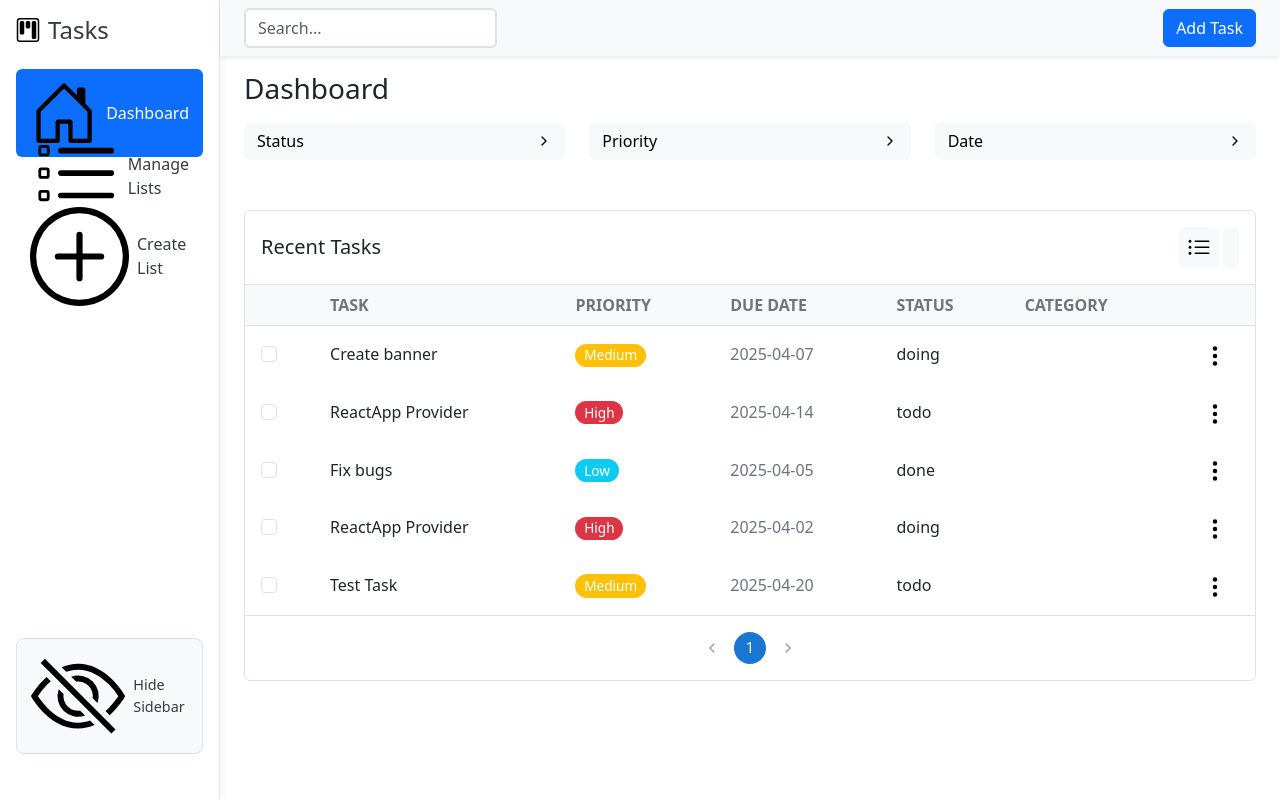
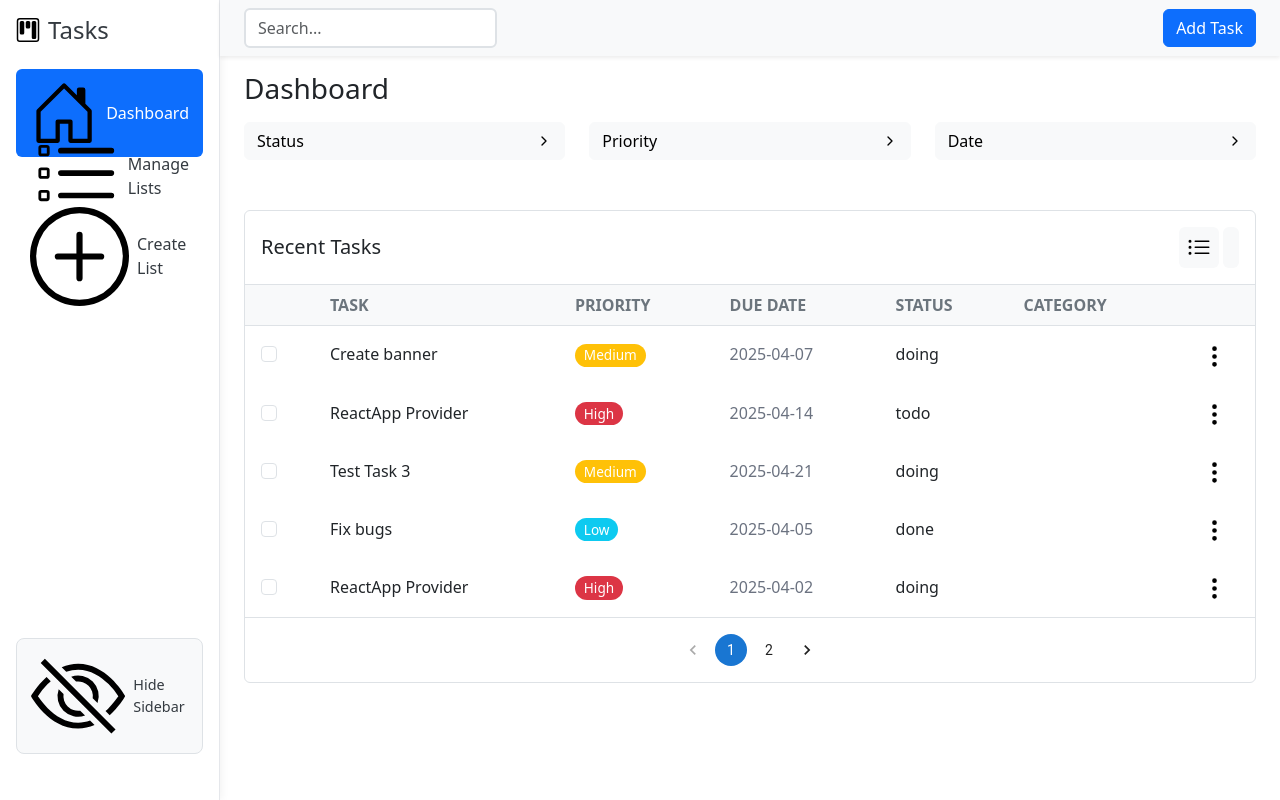
Before and after one commit to zeyadwaled25/Task-Management-System, a React (Vite) app: page / in a window 1280 px wide. Built offline with nearby package versions, Linux system fonts and the light colour scheme; data requests are answered from the project's data file.

Commit message:
change some structure, add option of task in table and handle delete

```diff
--- a/src/BackEnd/db.json
+++ b/src/BackEnd/db.json
@@ -24,6 +24,18 @@
           "priority": "High",
           "date": "2025-04-14",
           "keywords": []
+        },
+        {
+          "id": 1745261689984,
+          "name": "Test Task 3",
+          "description": "Test Task 3",
+          "status": "doing",
+          "priority": "Medium",
+          "date": "2025-04-21",
+          "keywords": [
+            "Test Task 3"
+          ],
+          "listId": "1"
         }
       ]
     },
--- /dev/null
+++ b/src/components/Table/Options/Options.css
@@ -0,0 +1,22 @@
+.options {
+  left: 50%;
+  top: 0;
+  transform: translate(-50%, -100%);
+  z-index: 1;
+  overflow: hidden;
+}
+
+.options button {
+  transition: 0.1s;
+}
+.options button svg:hover {
+  color: inherit !important;
+}
+.options button.edit:hover {
+  background-color: #0d6efd;
+  color: white !important;
+}
+.options button.delete:hover {
+  background-color: #dc3545;
+  color: white !important;
+}
--- /dev/null
+++ b/src/components/Table/Options/Options.jsx
@@ -0,0 +1,45 @@
+import { useState, useRef, useEffect } from "react";
+import { PencilSquare, ThreeDotsVertical, Trash } from "react-bootstrap-icons";
+import "./Options.css";
+import { useModal } from "../../../context/ModalContext";
+
+function Options({ onEdit, onDelete }) {
+  const [open, setOpen] = useState(false);
+  const menuRef = useRef();
+  const { openModal } = useModal();
+
+  const handleClickOutside = (e) => {
+    if (menuRef.current && !menuRef.current.contains(e.target)) {
+      setOpen(false);
+    }
+  };
+
+  useEffect(() => {
+    document.addEventListener("mousedown", handleClickOutside);
+    return () => document.removeEventListener("mousedown", handleClickOutside);
+  }, []);
+
+  return (
+    <div className="position-relative" ref={menuRef}>
+      <ThreeDotsVertical size={25}
+        onClick={() => setOpen(!open)}
+      />
+      {open && (
+        <div className="options bg-white border rounded shadow-sm position-absolute" style={{ minWidth: "120px" }}>
+          <button className="dropdown-item edit text-info py-1 px-2 d-flex align-items-center justify-content-center gap-1"
+            onClick={() => openModal("addTask")}
+          >
+            Edit <PencilSquare />
+          </button>
+          <button className="dropdown-item delete text-danger py-1 px-2 d-flex align-items-center justify-content-center gap-1"
+            onClick={onDelete}
+          >
+            Delete <Trash />
+          </button>
+        </div>
+      )}
+    </div>
+  )
+}
+
+export default Options;
--- a/src/components/Table/Table.css
+++ b/src/components/Table/Table.css
@@ -23,10 +23,6 @@
 .filter .dropdown-item.active {
   background-color: #0d6efd;
   color: white;
-}
-
-.table-responsive {
-  overflow-x: auto;
 }
 
 .table .btn {
--- a/src/components/Table/Table.jsx
+++ b/src/components/Table/Table.jsx
@@ -1,28 +1,20 @@
-import { useEffect, useState } from "react";
+import { useEffect, useMemo, useState } from "react";
 import Filter from "./Filter";
 import "./Table.css";
 import { Grid3x3Gap, ListUl, ThreeDotsVertical } from "react-bootstrap-icons";
 import { Pagination } from "@mui/material";
+import Options from "./Options/Options";
 
 function Table() {
+  // State
   const tableSize = 5
   const [tasks, setTasks] = useState([]);
   const [pagination, setPagination] = useState({
+    currentPage: 1,
     count: Math.ceil(tasks.length / tableSize),
     from: 0,
     to: tableSize
   })
-  useEffect(() => {
-    setPagination(prev => ({
-      ...prev,
-      count: Math.ceil(tasks.length / tableSize)
-    }));
-  }, [tasks.length]);
-  const handlePagination = (e, page) => {
-    const from = (page - 1) * tableSize
-    const to = from + tableSize
-    setPagination({...pagination, from, to})
-  }
 
   const [filterOptions, setFilterOptions] = useState({
     priority: "",
@@ -30,21 +22,12 @@ function Table() {
     date: "",
   });
 
-  const handleCheckboxChange = (taskId) => {
-    setTasks(tasks.map(task =>
-      task.id === taskId ? { ...task, selected: !task.selected } : task
-    ));
-  };
-
-  const filteredTasks = tasks
-    .filter((task) => {
-      const matchesPriority =
-        !filterOptions.priority || task.priority === filterOptions.priority;
-      const matchesStatus =
-        !filterOptions.status || task.status === filterOptions.status;
+  const filteredTasks = useMemo(() => {
+    return tasks.filter((task) => {
+      const matchesPriority = !filterOptions.priority || task.priority === filterOptions.priority;
+      const matchesStatus = !filterOptions.status || task.status === filterOptions.status;
       return matchesPriority && matchesStatus;
-    })
-    .sort((a, b) => {
+    }).sort((a, b) => {
       if (filterOptions.date === "Newest") {
         return new Date(b.date) - new Date(a.date);
       } else if (filterOptions.date === "Oldest") {
@@ -53,14 +36,26 @@ function Table() {
         return 0;
       }
     });
-    // Update pagination when tasks change
-    useEffect(() => {
-      setPagination(prev => ({
-        ...prev,
-        count: Math.ceil(filteredTasks.length / tableSize)
-      }));
-    }, [filteredTasks.length]);
+  }, [tasks, filterOptions]);
 
+  // Handler
+  const handleCheckboxChange = (taskId) => {
+    setTasks(tasks.map(task =>
+      task.id === taskId ? { ...task, selected: !task.selected } : task
+    ));
+  };
+  const handlePagination = (e, page) => {
+    const from = (page - 1) * tableSize
+    const to = from + tableSize
+    setPagination({...pagination, currentPage: page, from, to})
+  }
+  const handleDelete = (taskId) => {
+    const updatedTasks = tasks.filter((task) => task.id !== taskId);
+    setTasks(updatedTasks);
+  };
+
+  // UseEffect
+  // Fetch tasks from API
   useEffect(() => {
     const url = "http://localhost:3000/lists";
     (async () => {
@@ -75,10 +70,25 @@ function Table() {
         console.error(error.message);
       }
     })();
-    }, [tasks]);
+  }, []);
+
+  // Update pagination when changes
+  useEffect(() => {
+    const newCount = Math.ceil(filteredTasks.length / tableSize);
+    const newCurrentPage = Math.min(pagination.currentPage, newCount) || 1;
+    const from = (newCurrentPage - 1) * tableSize;
+    const to = from + tableSize;
+
+    setPagination({
+      currentPage: newCurrentPage,
+      count: newCount,
+      from,
+      to,
+    });
+  }, [filteredTasks.length]);
 
   return (
-    <div className="table-container py-3 px-4">
+    <div className="table-container py-3 pb-md-0 px-4">
       <Filter
         filterOptions={filterOptions}
         setFilterOptions={setFilterOptions}
@@ -97,7 +107,7 @@ function Table() {
             </div>
           </div>
         </div>
-        <div className="table-responsive">
+        <div className="table-content">
           <table className="table mb-0 table-borderless table-hover">
             <thead className="border-bottom border-top">
               <tr className="table-light">
@@ -141,9 +151,12 @@ function Table() {
                   </td>
                   <td className="task-date px-3 py-3">{task.date}</td>
                   <td className="px-3 py-3">{task.status}</td>
-                  <td className="task-category px-3 py-3">{task.gategory}</td>
+                  <td className="task-category px-3 py-3">{task.category}</td>
                   <td className="text-center task-options px-3 py-3">
-                    <ThreeDotsVertical size={24} />
+                    <Options
+                      onEdit={() => console.log("Edit task:", task.id)}
+                      onDelete={() => handleDelete(task.id)}
+                    />
                   </td>
                 </tr>
               ))}
@@ -153,6 +166,7 @@ function Table() {
         <div className="view-all p-3 border-top">
           <Pagination count={pagination.count} color="primary" className="pagination"
             onChange={handlePagination}
+            page={pagination.currentPage}
           />
         </div>
       </div>
--- a/src/pages/CreateListPage.jsx
+++ b/src/pages/CreateList/CreateListPage.jsx
@@ -1,6 +1,6 @@
 import React, { useState } from "react";
 import { useNavigate } from "react-router-dom";
-import AddTaskModal from "../components/Navbar/AddTaskContent";
+import AddTaskModal from "../../components/Navbar/AddTaskContent";
 import styles from "./CreateListPage.module.css";
 
 function CreateListPage({ addList }) {
```
Also changed, not shown: src/App.jsx (+5 -5 lines), src/pages/CreateList/CreateListPage.module.css (renamed from src/pages/CreateListPage.module.css), src/pages/ListsBoard/ListsBoard.css (renamed from src/pages/ListsBoard.css), src/pages/ListsBoard/ListsBoard.jsx (renamed from src/pages/ListsBoard.jsx), src/pages/ManageLists/ManageListsPage.jsx (renamed from src/pages/ManageListsPage.jsx), src/pages/ManageLists/ManageListsPage.module.css (renamed from src/pages/ManageListsPage.module.css). Lines whose indentation alone changed are shown as unchanged.
